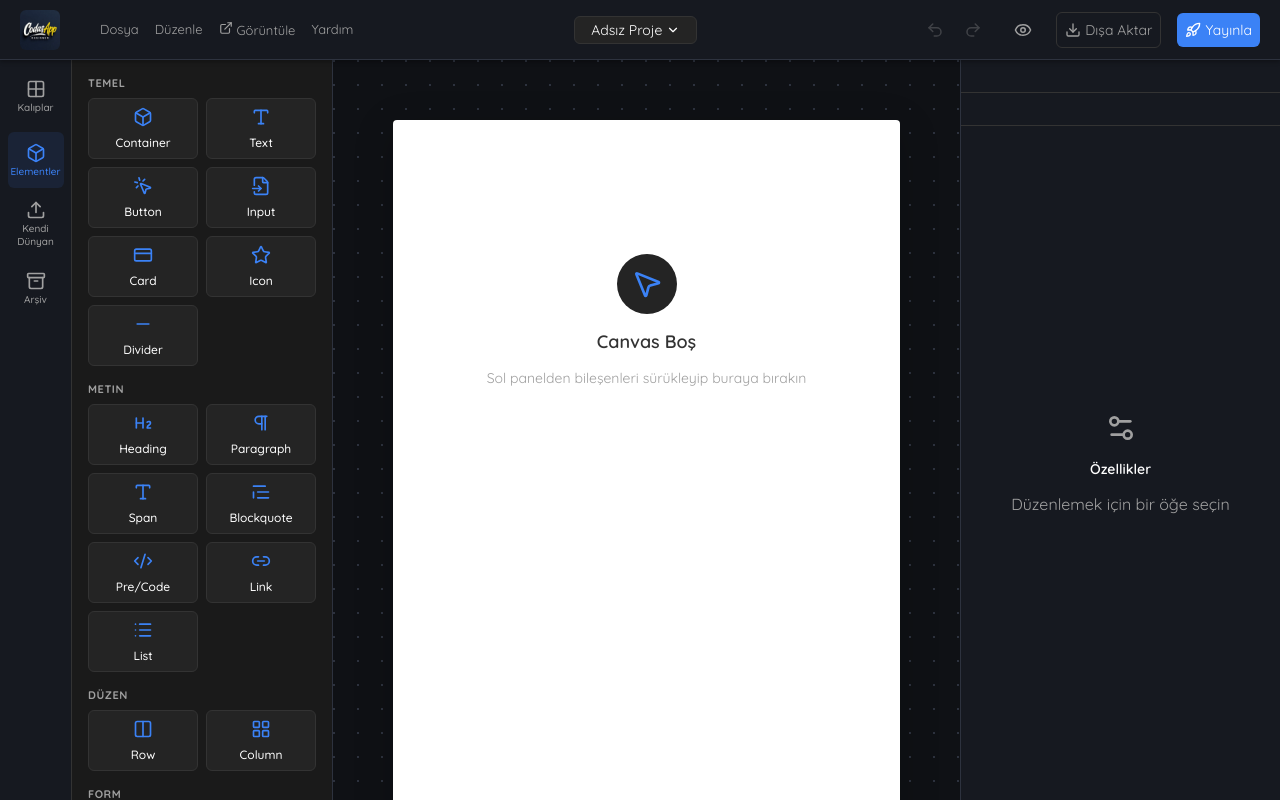
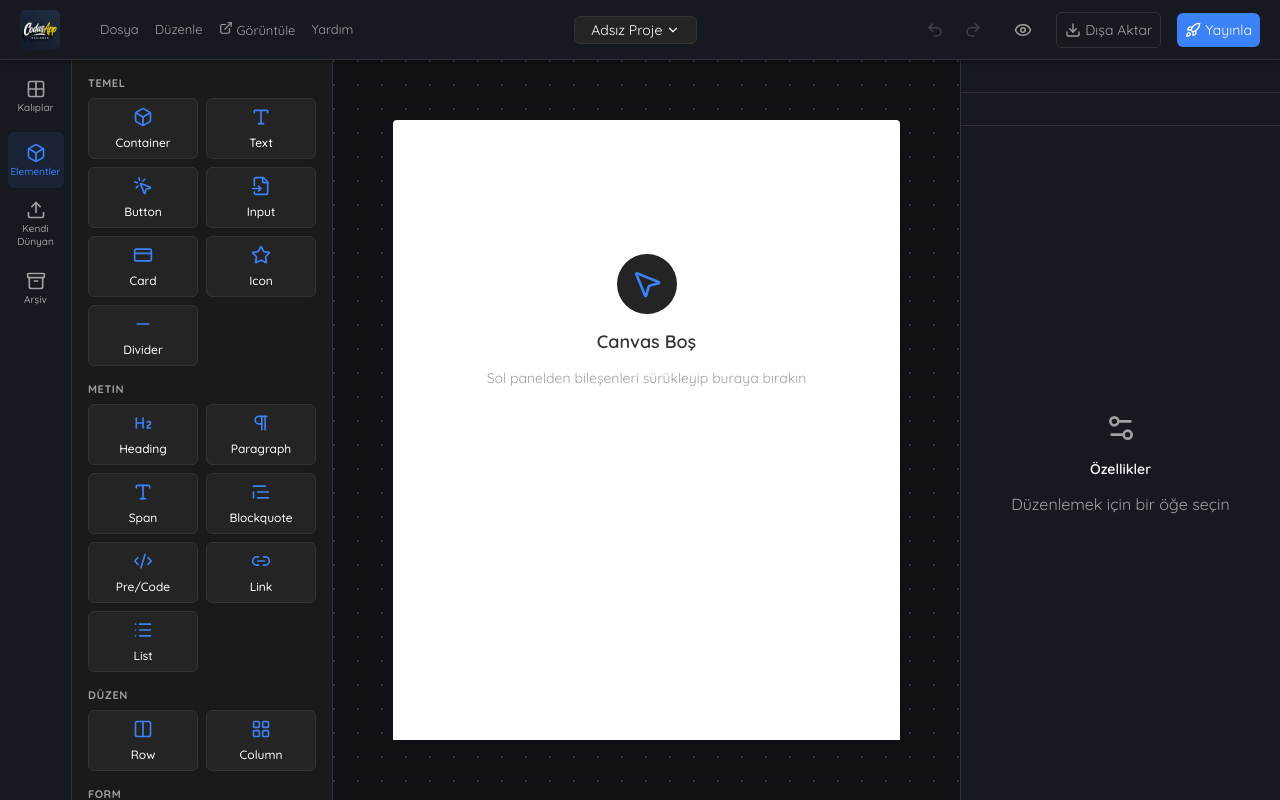
Before and after one commit to alperencolgecen/codasapp-designer, a React (Vite) app: page / in a window 1280 px wide. Built offline with nearby package versions, Linux system fonts and the light colour scheme.

Commit message:
fix: enable scrollbar on canvas-root, revert viewport height chain
- #canvas-root gets overflow:auto so scrollbar appears when canvas
  content exceeds viewport height
- .canvas-viewport reverts to height:100% (standard layout)
- Remove duplicate .canvas-viewport rule

```diff
--- a/src/styles/App.css
+++ b/src/styles/App.css
@@ -30,16 +30,13 @@
 }
 
 #canvas-root {
-  height: auto !important;
-  min-height: 100%;
-  overflow: visible;
+  overflow: auto !important;
 }
 
 .canvas-viewport {
   width: 100%;
-  min-height: 100%;
+  height: 100%;
   position: relative;
-  overflow: visible;
 }
 
 .canvas-area--full {
```
